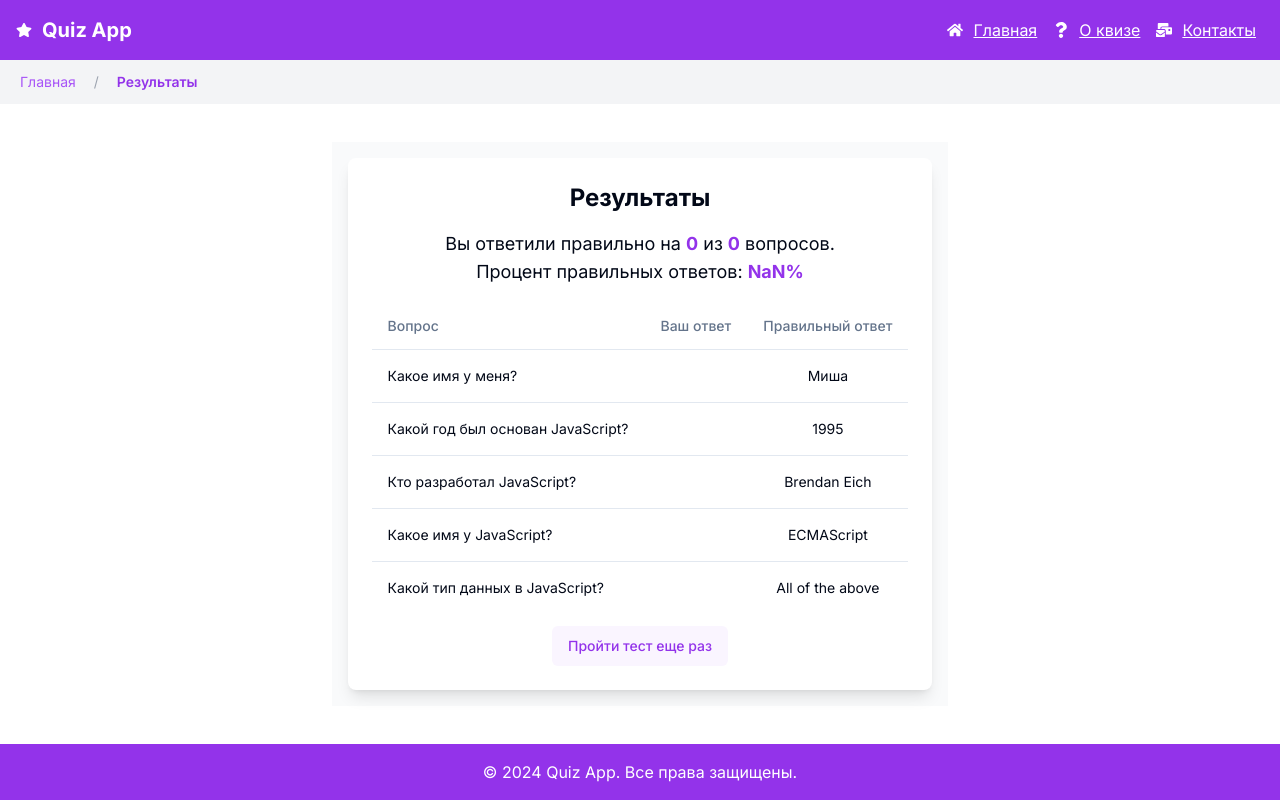
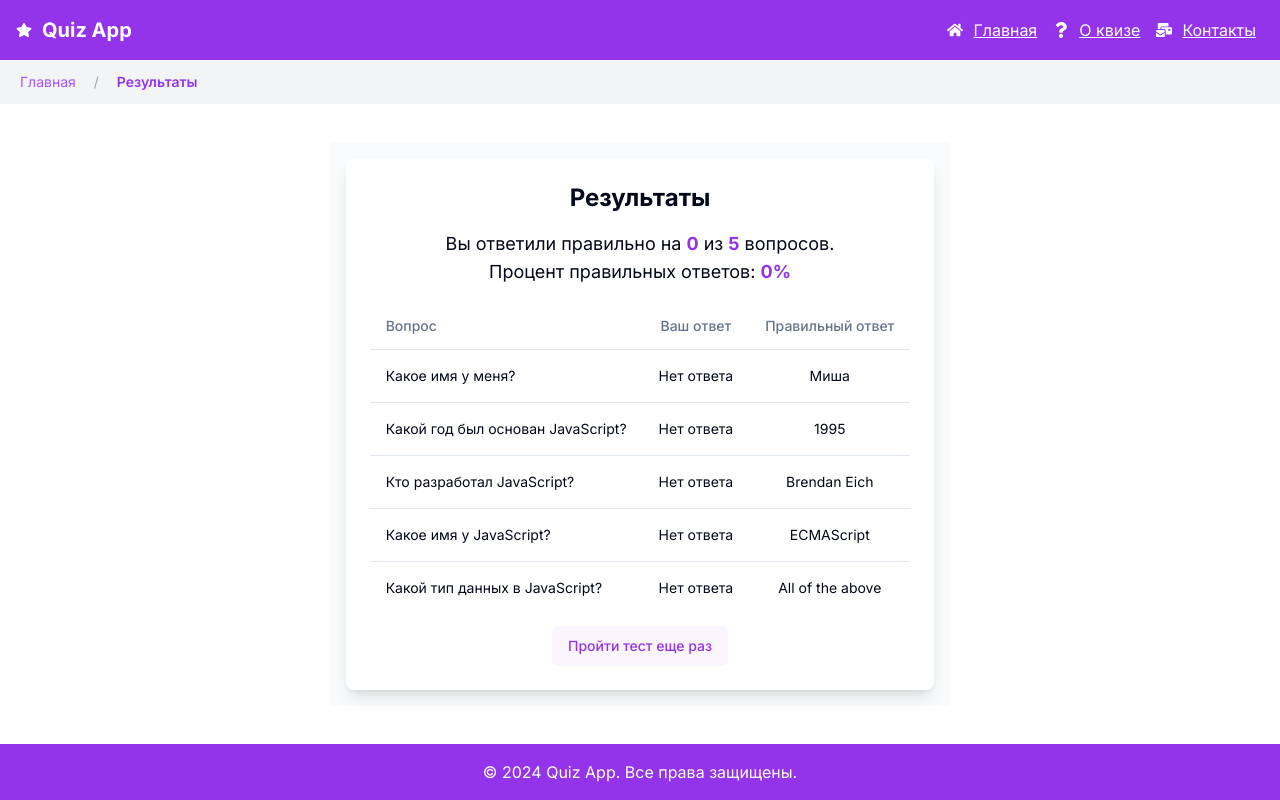
Before and after one commit to InfinityScripter/quiz-app, a Next.js app: page /result in a window 1280 px wide. Built offline with nearby package versions, Linux system fonts and the light colour scheme.

Commit message:
fix : change logic send | fetch data for form

```diff
--- a/app/api/quiz-state/route.ts
+++ b/app/api/quiz-state/route.ts
@@ -1,13 +1,13 @@
 import { NextRequest, NextResponse } from 'next/server';
-import {questions} from "@/lib/questions";
+import { questions } from "@/lib/questions";
 
 export let quizState = {
     currentQuestionIndex: 0,
     correctAnswers: 0,
+    userAnswers: Array(questions.length).fill(''),
     questionResults: Array(questions.length).fill(null),
-    timeLeft: 100,
+    timeLeft: 120,
     timerStarted: false,
-
 };
 
 export async function GET() {
@@ -16,7 +16,7 @@ export async function GET() {
 
 export async function POST(req: NextRequest) {
     const body = await req.json();
-    const { currentQuestionIndex, correctAnswers, questionResults, timeLeft, timerStarted } = body;
-    quizState = { currentQuestionIndex, correctAnswers, questionResults, timeLeft, timerStarted };
+    const { currentQuestionIndex, correctAnswers, userAnswers, questionResults, timeLeft, timerStarted } = body;
+    quizState = { currentQuestionIndex, correctAnswers, userAnswers, questionResults, timeLeft, timerStarted };
     return NextResponse.json({ message: 'Quiz state updated' });
 }
--- a/app/api/result/route.ts
+++ b/app/api/result/route.ts
@@ -1,8 +1,9 @@
 import { NextApiRequest, NextApiResponse } from 'next';
+import { quizState } from '@/app/api/quiz-state/route';
 
 export default function handler(req: NextApiRequest, res: NextApiResponse) {
     if (req.method === 'GET') {
-        res.status(200).json({ message: 'Results will be displayed here' });
+        res.status(200).json(quizState);
     } else {
         res.status(405).json({ message: 'Method not allowed' });
     }
--- a/components/quiz/quiz-form.tsx
+++ b/components/quiz/quiz-form.tsx
@@ -106,7 +106,7 @@ export function QuizForm() {
 
     const handleExpire = () => {
         updateQuizState(0, correctAnswers, userAnswers, questionResults, 100, false);
-        router.push(`/result?correctAnswers=${correctAnswers}&totalQuestions=${questions.length}&userAnswers=${encodeURIComponent(JSON.stringify(userAnswers))}`);
+        router.push(`/result`);
     };
 
     const handleNextQuestion = async (data: z.infer<typeof FormSchema>) => {
@@ -127,8 +127,8 @@ export function QuizForm() {
 
         setTimeout(async () => {
             if (currentQuestionIndex === questions.length - 1) {
-                await updateQuizState(0, 0, newUserAnswers, newResults, 100, false);
-                router.push(`/result?correctAnswers=${correctAnswers + (correct ? 1 : 0)}&totalQuestions=${questions.length}&userAnswers=${encodeURIComponent(JSON.stringify(newUserAnswers))}`);
+                await updateQuizState(0, correctAnswers + (correct ? 1 : 0), newUserAnswers, newResults, 100, false);
+                router.push(`/result`);
             } else {
                 const newIndex = currentQuestionIndex + 1;
                 setCurrentQuestionIndex(newIndex);
--- a/components/quiz/result-form.tsx
+++ b/components/quiz/result-form.tsx
@@ -1,16 +1,36 @@
 "use client";
 
-import { useSearchParams, useRouter } from 'next/navigation';
+import { useEffect, useState } from 'react';
+import { useRouter } from 'next/navigation';
 import { Button } from "@/components/ui/button";
 import { Table, TableBody, TableCaption, TableCell, TableHead, TableHeader, TableRow } from "@/components/ui/table";
 import { questions } from "@/lib/questions";
 
 const ResultForm = () => {
-    const searchParams = useSearchParams();
-    const correctAnswers = parseInt(searchParams.get('correctAnswers') || '0', 10);
-    const totalQuestions = parseInt(searchParams.get('totalQuestions') || '0', 10);
-    const userAnswers = JSON.parse(decodeURIComponent(searchParams.get('userAnswers') || '[]'));
+    const [correctAnswers, setCorrectAnswers] = useState(0);
+    const [totalQuestions, setTotalQuestions] = useState(questions.length);
+    const [userAnswers, setUserAnswers] = useState<string[]>([]);
+    const [isLoading, setIsLoading] = useState(true);
     const router = useRouter();
+
+    useEffect(() => {
+        const fetchQuizState = async () => {
+            const response = await fetch('/api/quiz-state');
+            if (!response.ok) {
+                throw new Error('Network response was not ok');
+            }
+            const data = await response.json();
+            setCorrectAnswers(data.correctAnswers);
+            setTotalQuestions(questions.length);
+            setUserAnswers(data.userAnswers || []);
+            setIsLoading(false);
+        };
+
+        fetchQuizState().catch((error) => {
+            console.error('Fetch quiz state failed:', error);
+            setIsLoading(false);
+        });
+    }, []);
 
     const completionPercentage = ((correctAnswers / totalQuestions) * 100).toFixed(0);
 
@@ -25,12 +45,16 @@ const ResultForm = () => {
                 correctAnswers: 0,
                 userAnswers: Array(questions.length).fill(''),
                 questionResults: Array(questions.length).fill(null),
-                timeLeft: 30,
+                timeLeft: 100,
                 timerStarted: false
             }),
         });
         router.push('/');
     };
+
+    if (isLoading) {
+        return <div>Загрузка...</div>;
+    }
 
     if (isNaN(correctAnswers) || isNaN(totalQuestions)) {
         return <div>Нет данных для отображения результатов.</div>;
@@ -55,7 +79,7 @@ const ResultForm = () => {
                         {questions.map((question, index) => (
                             <TableRow key={index}>
                                 <TableCell className="text-left">{question.question}</TableCell>
-                                <TableCell className="text-center">{userAnswers[index]}</TableCell>
+                                <TableCell className="text-center">{userAnswers[index] || 'Нет ответа'}</TableCell>
                                 <TableCell className="text-center">{question.correctAnswer}</TableCell>
                             </TableRow>
                         ))}
```
